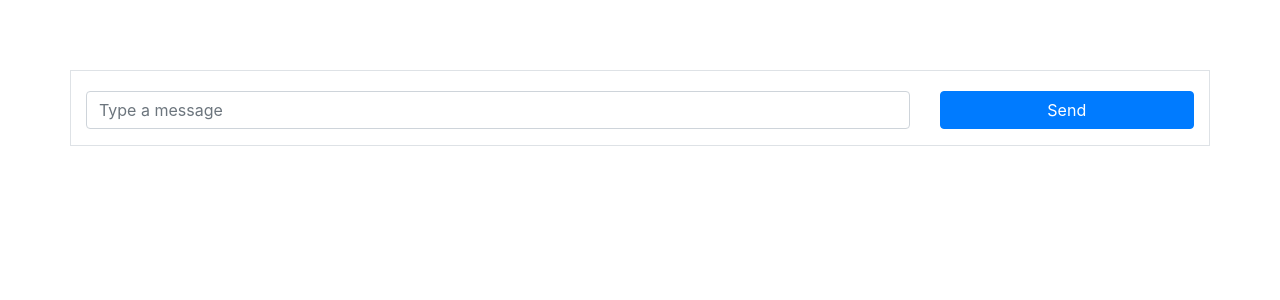
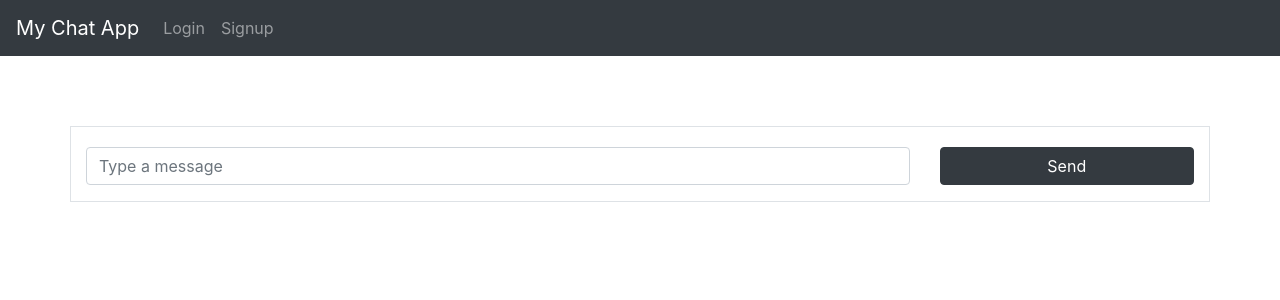
Before and after one commit to angelacevedo975/Socket-Chat-App, a Flask app: a page that uses templates/main.html in a window 1280 px wide. Shown: the top 300 px of the page. Run offline with Flask 2, Linux system fonts and the light colour scheme; some libraries are stand-ins or nearby versions.

Commit message:
Version with static files, and another pages

```diff
--- a/Main.py
+++ b/Main.py
@@ -1,13 +1,10 @@
 from flask import Flask
 from flask import render_template
-from conversation import *
 from flask_socketio import SocketIO, send
 
 
 app= Flask(__name__)
 app.config["SECRET_KEY"]="secret"
-
-conversation= Conversation()
 
 socket= SocketIO(app)
 
@@ -17,14 +14,18 @@ def index():
 
 @app.route("/user/<user>")
 def users(user):
-    if not conversation.validate_member(user):
-        conversation.members.append(user)
+    return render_template("main.html", user=user )
 
-    return render_template("main.html", mess=conversation.to_string())
+@app.route("/login")
+def login():
+    return render_template("login.html")
+
+@app.route("/signup")
+def signup():
+    return render_template("signup.html")
 
 @socket.on("message")
 def handle_message(info):
-    print(info)
     send(info, broadcast=True)
 
 if __name__=="__main__":
--- /dev/null
+++ b/static/js/main.js
@@ -0,0 +1,63 @@
+const socket = io()
+document.getElementById("button").addEventListener("click", function(e) {
+    /* mess = document.getElementById("mess").value
+     let route = window.location + mess
+     console.log(route)*/
+
+
+
+    e.preventDefault()
+    const msj = document.getElementById("message").value
+    const date = new Date()
+
+    const hora = date.getHours() + ":" + date.getMinutes()
+
+    const fecha = {
+        "day": date.getDate(),
+        "month": date.getMonth() + 1,
+        "year": date.getFullYear(),
+        "hour": date.getHours(),
+        "minute": date.getMinutes()
+    }
+
+    const info = {
+        "user": window.location.href.split("/")[4],
+        "fecha": fecha,
+        "message": msj
+    }
+    socket.send(info)
+
+    document.getElementById("message").value = ""
+})
+
+socket.on("message", function(info) {
+    console.log(info)
+
+    const container = document.getElementById("container")
+
+    const element = document.createElement("div")
+
+    var color = "",
+        align = ""
+    if (info.user == window.location.href.split("/")[4]) {
+        color = "primary"
+        align = "right"
+    } else {
+        color = "light"
+        align = "left"
+    }
+
+
+
+    element.innerHTML = `
+            <div class="card text-${align} mb-4 bg-${color}">
+                <div class="card-body">
+                    <strong>From </strong>: ${info.user}
+                    <strong>At </strong>: ${info.fecha.hour+":"+info.fecha.minute}
+                    <strong>Message </strong>: ${info.message}
+                </div>
+            </div>`
+
+    container.appendChild(element)
+
+})
--- /dev/null
+++ b/templates/inc/header.html
@@ -0,0 +1 @@
+<link rel="stylesheet" href="https://stackpath.bootstrapcdn.com/bootstrap/4.5.0/css/bootstrap.min.css" integrity="sha384-9aIt2nRpC12Uk9gS9baDl411NQApFmC26EwAOH8WgZl5MYYxFfc+NcPb1dKGj7Sk" crossorigin="anonymous">
--- /dev/null
+++ b/templates/inc/navbar.html
@@ -0,0 +1,12 @@
+<nav class="navbar navbar-expand-lg navbar-dark bg-dark">
+    <a class="navbar-brand" href="/">My Chat App</a>
+    <button class="navbar-toggler" type="button" data-toggle="collapse" data-target="#navbarNavAltMarkup" aria-controls="navbarNavAltMarkup" aria-expanded="false" aria-label="Toggle navigation">
+      <span class="navbar-toggler-icon"></span>
+    </button>
+    <div class="collapse navbar-collapse" id="navbarNavAltMarkup">
+        <div class="navbar-nav">
+            <a class="nav-item nav-link" href="/login">Login</a>
+            <a class="nav-item nav-link" href="/signup">Signup</a>
+        </div>
+    </div>
+</nav>
--- a/templates/index.html
+++ b/templates/index.html
@@ -9,10 +9,12 @@
 </head>
 
 <body>
+    {% include 'inc/navbar.html' %}
+
     <div class="container border" style="margin-top: 100px; padding-top: 70px; padding-bottom: 70px; margin-bottom: 100px;">
         <div class="row">
             <div class="col col-12 text-center">
-                <h1 class="center">Enter a username to get in the conversation</h1>
+                <h1 class="center">My ChatApp</h1>
             </div>
         </div>
 
--- a/templates/main.html
+++ b/templates/main.html
@@ -4,11 +4,14 @@
 <head>
     <meta charset="UTF-8">
     <meta name="viewport" content="width=device-width, initial-scale=1.0">
-    <title>Document</title>
-    <link rel="stylesheet" href="https://stackpath.bootstrapcdn.com/bootstrap/4.5.0/css/bootstrap.min.css" integrity="sha384-9aIt2nRpC12Uk9gS9baDl411NQApFmC26EwAOH8WgZl5MYYxFfc+NcPb1dKGj7Sk" crossorigin="anonymous">
+    <title>{{ user }} Chat</title>
+    {% include 'inc/header.html' %}
 </head>
 
 <body>
+
+    {% include 'inc/navbar.html' %}
+
     <div class="container border" style="margin-top: 70px; margin-bottom: 70px; padding-top: 20px;">
         <div id="container" class="container">
 
@@ -21,78 +24,14 @@
                 </div>
             </div>
             <div class="col col-3">
-                <a href="" id="button" class="btn btn-primary btn-block">Send</a>
+                <a href="" id="button" class="btn btn-dark btn-block">Send</a>
             </div>
         </div>
     </div>
 
 
     <script src="https://cdnjs.cloudflare.com/ajax/libs/socket.io/2.0.3/socket.io.js"></script>
-    <script>
-        const socket = io()
-        document.getElementById("button").addEventListener("click", function(e) {
-            /* mess = document.getElementById("mess").value
-             let route = window.location + mess
-             console.log(route)*/
-
-
-
-            e.preventDefault()
-            const msj = document.getElementById("message").value
-            const date = new Date()
-
-            const hora = date.getHours() + ":" + date.getMinutes()
-
-            const fecha = {
-                "day": date.getDate(),
-                "month": date.getMonth() + 1,
-                "year": date.getFullYear(),
-                "hour": date.getHours(),
-                "minute": date.getMinutes()
-            }
-
-            const info = {
-                "user": window.location.href.split("/")[4],
-                "fecha": fecha,
-                "message": msj
-            }
-            socket.send(info)
-
-            document.getElementById("message").value = ""
-        })
-
-        socket.on("message", function(info) {
-            console.log(info)
-
-            const container = document.getElementById("container")
-
-            const element = document.createElement("div")
-
-            var color = "",
-                align = ""
-            if (info.user == window.location.href.split("/")[4]) {
-                color = "primary"
-                align = "right"
-            } else {
-                color = "light"
-                align = "left"
-            }
-
-
-
-            element.innerHTML = `
-            <div class="card text-${align} mb-4 bg-${color}">
-                <div class="card-body">
-                    <strong>From </strong>: ${info.user}
-                    <strong>At </strong>: ${info.fecha.hour+":"+info.fecha.minute}
-                    <strong>Message </strong>: ${info.message}
-                </div>
-            </div>`
-
-            container.appendChild(element)
-
-        })
-    </script>
+    <script src="{{ url_for('static', filename='js/main.js') }}"></script>
 </body>
 
 </html>
```
Also changed, not shown: templates/login.html (added, +37 -0 lines), templates/signup.html (added, +37 -0 lines).
